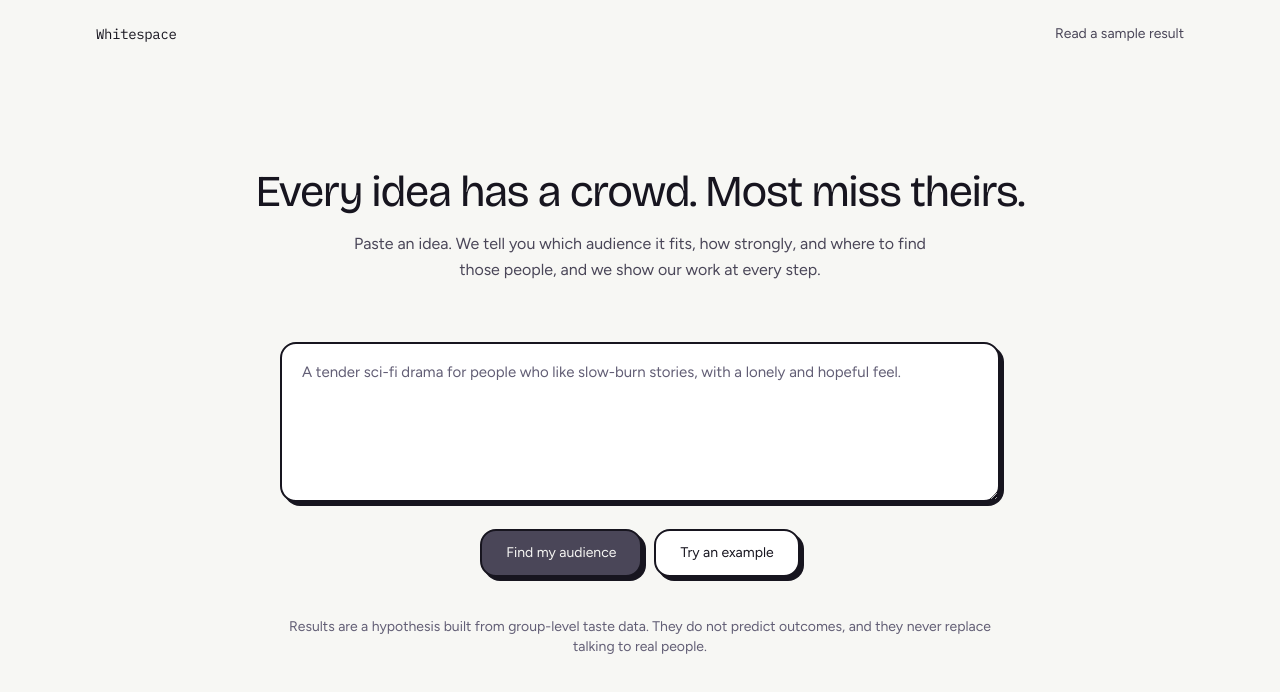
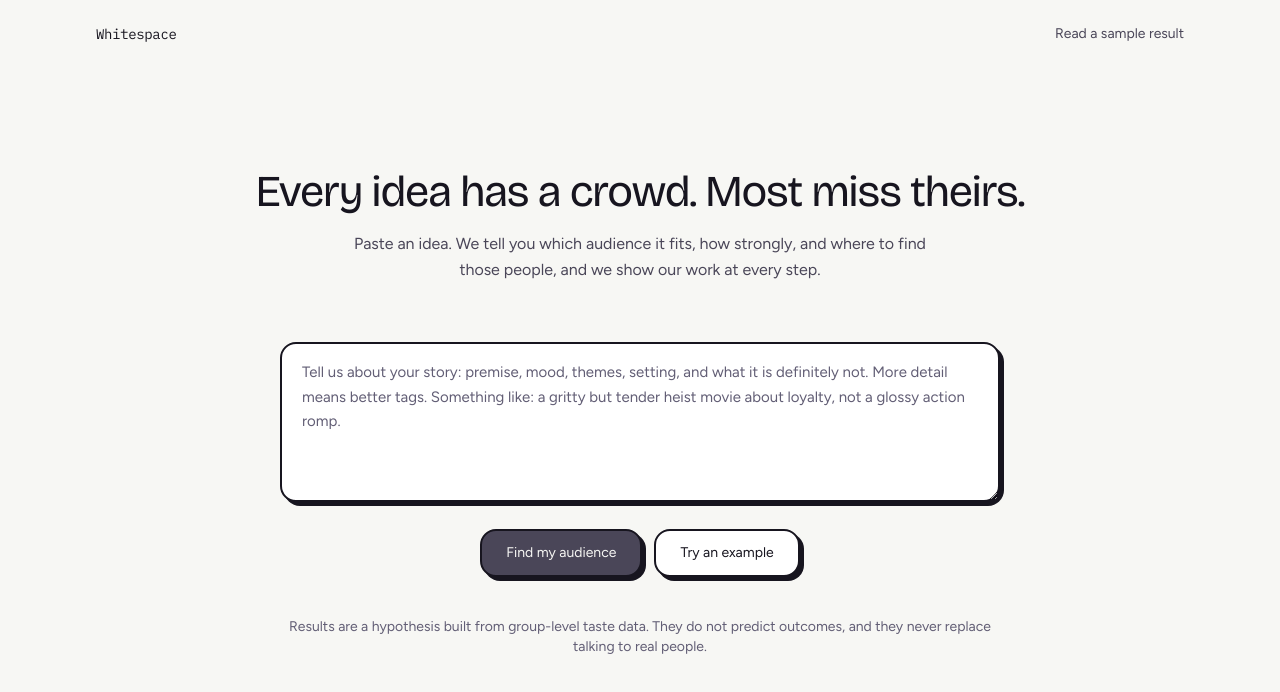
Before and after one commit to DammyCodes-all/whitespace, a Next.js app: page / in a window 1280 px wide. Shown: the top 692 px of the page. Built offline with nearby package versions, Linux system fonts and the light colour scheme.

Commit message:
refactor: update placeholder text in FlowEntry and enhance scoreLine messaging in FlowResultView; add tests for toPickResult function

```diff
--- a/src/components/flow-entry.tsx
+++ b/src/components/flow-entry.tsx
@@ -12,8 +12,11 @@
 import { useRouter } from "next/navigation";
 import { useRef, useState } from "react";
 
+const PLACEHOLDER =
+  "Tell us about your story: premise, mood, themes, setting, and what it is definitely not. More detail means better tags. Something like: a gritty but tender heist movie about loyalty, not a glossy action romp.";
+
 const EXAMPLE_PITCH =
-  "A tender sci-fi drama for people who like slow-burn stories, with a lonely and hopeful feel.";
+  "Frankie drove getaway cars for twenty years and never lost a crew — now her old crew is back with one last casino job, and her teenage nephew begs to ride along. Gritty but tender, about loyalty and aging out; a heist movie with family drama at its core, not a glossy action romp.";
 
 export function FlowEntry() {
   const router = useRouter();
@@ -44,7 +47,7 @@ export function FlowEntry() {
         onChange={(e) => setPitch(e.target.value)}
         onFocus={() => setEmptyNudge(false)}
         rows={5}
-        placeholder={EXAMPLE_PITCH}
+        placeholder={PLACEHOLDER}
         className="mt-3 min-h-40 w-full resize-y rounded-2xl border-2 border-outline bg-surface px-5 py-4 text-left text-[15px] leading-relaxed text-ink shadow-[4px_4px_0_var(--outline)] placeholder:text-ink-3 transition-colors focus:outline-none focus:ring-2 focus:ring-measured/30"
       />
       {emptyNudge && (
--- a/src/components/flow-result-view.tsx
+++ b/src/components/flow-result-view.tsx
@@ -28,15 +28,21 @@ const SLOT_FILLS: Record<string, string> = {
 };
 
 /**
- * §6.6 in one sentence. The score is how strongly this audience's tastes
- * match the pitch, so the line says exactly that — and never a difference
- * the reader has to work out. Show the numbers, never the gap.
+ * §6.6 in one sentence, rivals-first: the winning audience leads, and
+ * the named titles sit behind it as the benchmark — a rival winner
+ * "matches them too", a named winner means "your comparables agree".
+ * The surprise headline logic above is untouched. Show the numbers,
+ * never the gap.
  */
 function scoreLine(result: FlowResult, top: FlowBarRow): string {
   const percent = Math.round(top.score * 100);
-  if (result.surprise) return `${top.name} matches your idea ${percent}%.`;
+  if (result.surprise)
+    return `A rival matches them too: ${top.name} matches your idea ${percent}%.`;
   if (result.verdict === "weak") {
     return `The closest, ${top.name}, matches your idea ${percent}%.`;
+  }
+  if (top.role === "named") {
+    return `Your comparables agree: their taste matches your idea ${percent}%.`;
   }
   return `Their taste matches your idea ${percent}%.`;
 }
```
Also changed, not shown: 1 other file (tests, documents, lock files or other folders).
